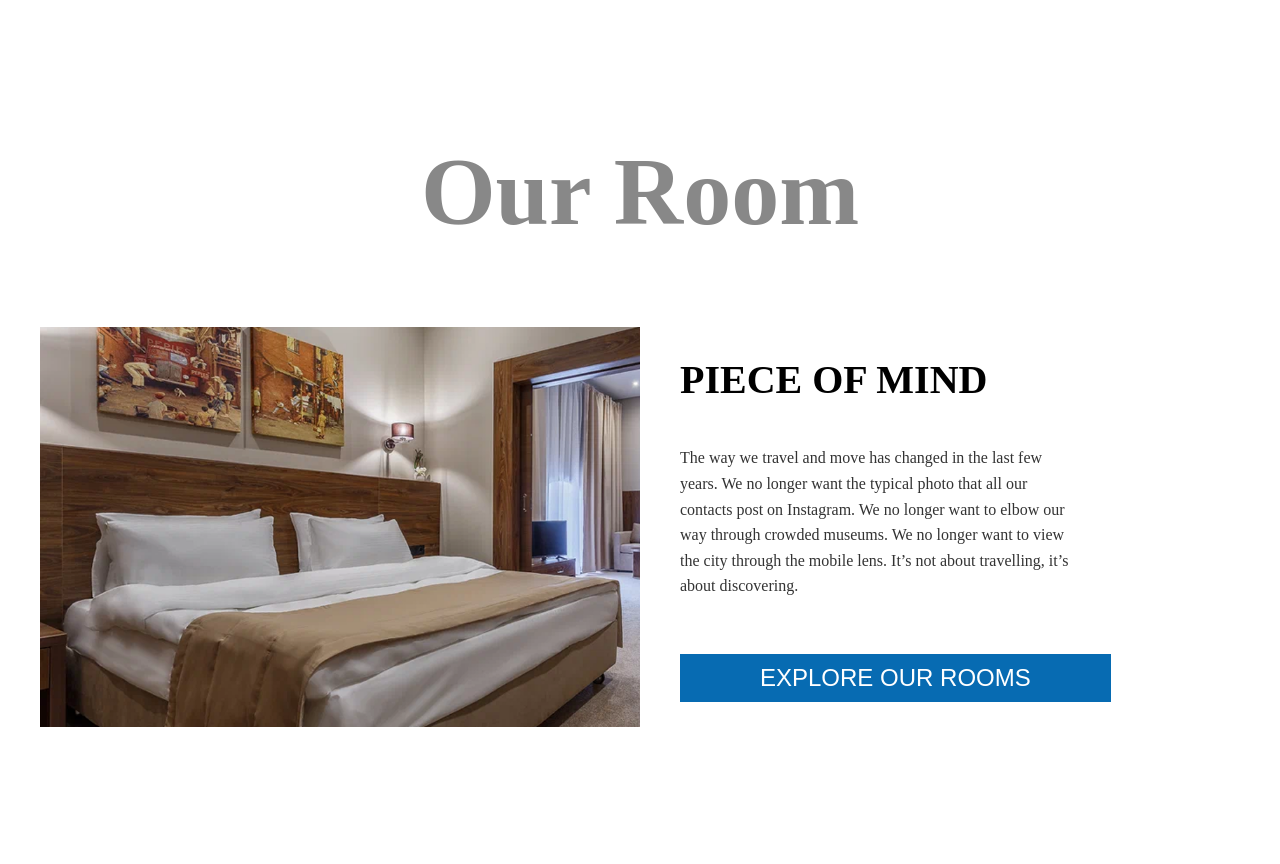
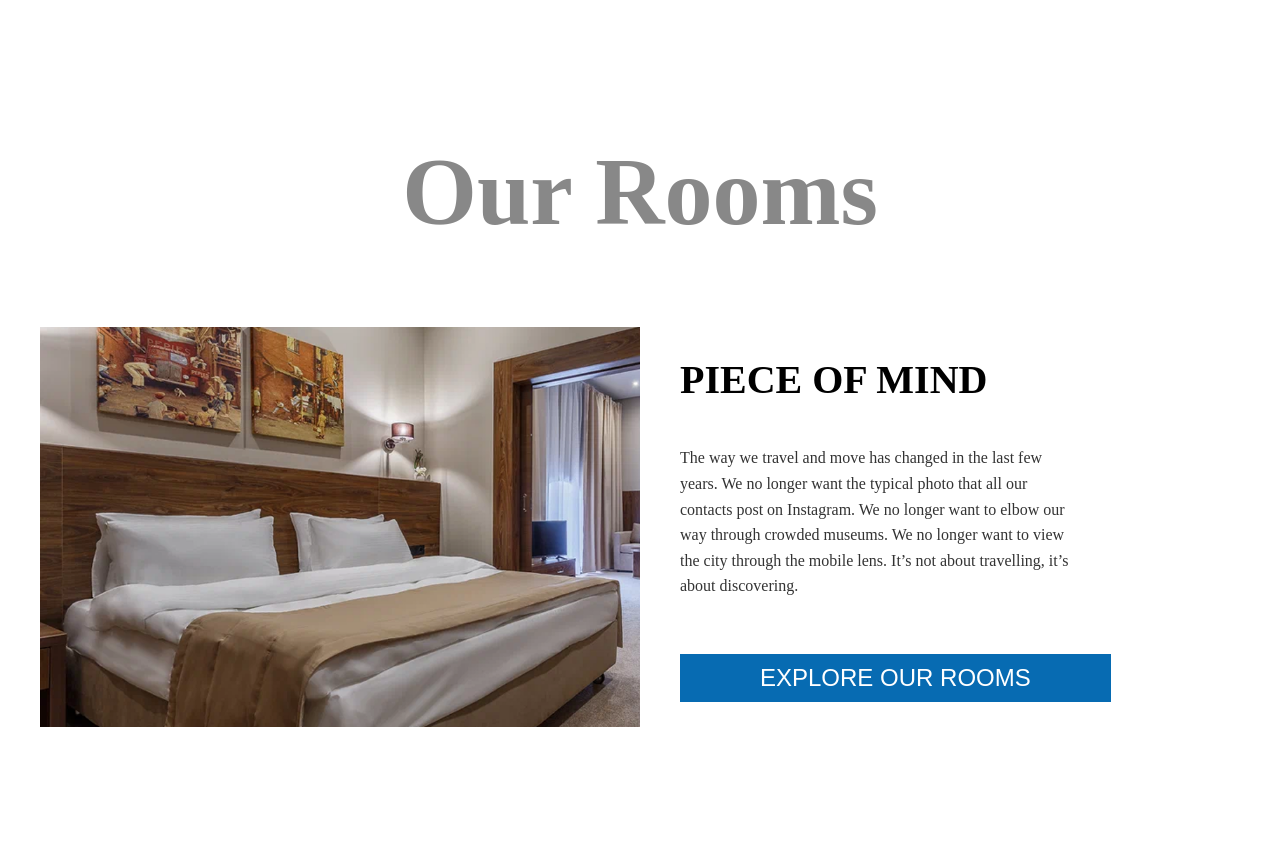
Before and after one commit to Sana-Ahmad1771/riverside, a plain HTML site: page index.html in a window 1280 px wide. Shown: the part 1340-2204 px from the top of the page. Drawn offline with Linux system fonts and the light colour scheme.

Commit message:
room s add

```diff
--- a/index.html
+++ b/index.html
@@ -98,7 +98,7 @@
     </section>
     <!-- Our Rooms -->
     <section class="our-rooms">
-        <h1>Our Room</h1>
+        <h1>Our Rooms</h1>
         <div class="our-rooms-content">
             <div class="room-image"></div>
             <div class="content">
```
